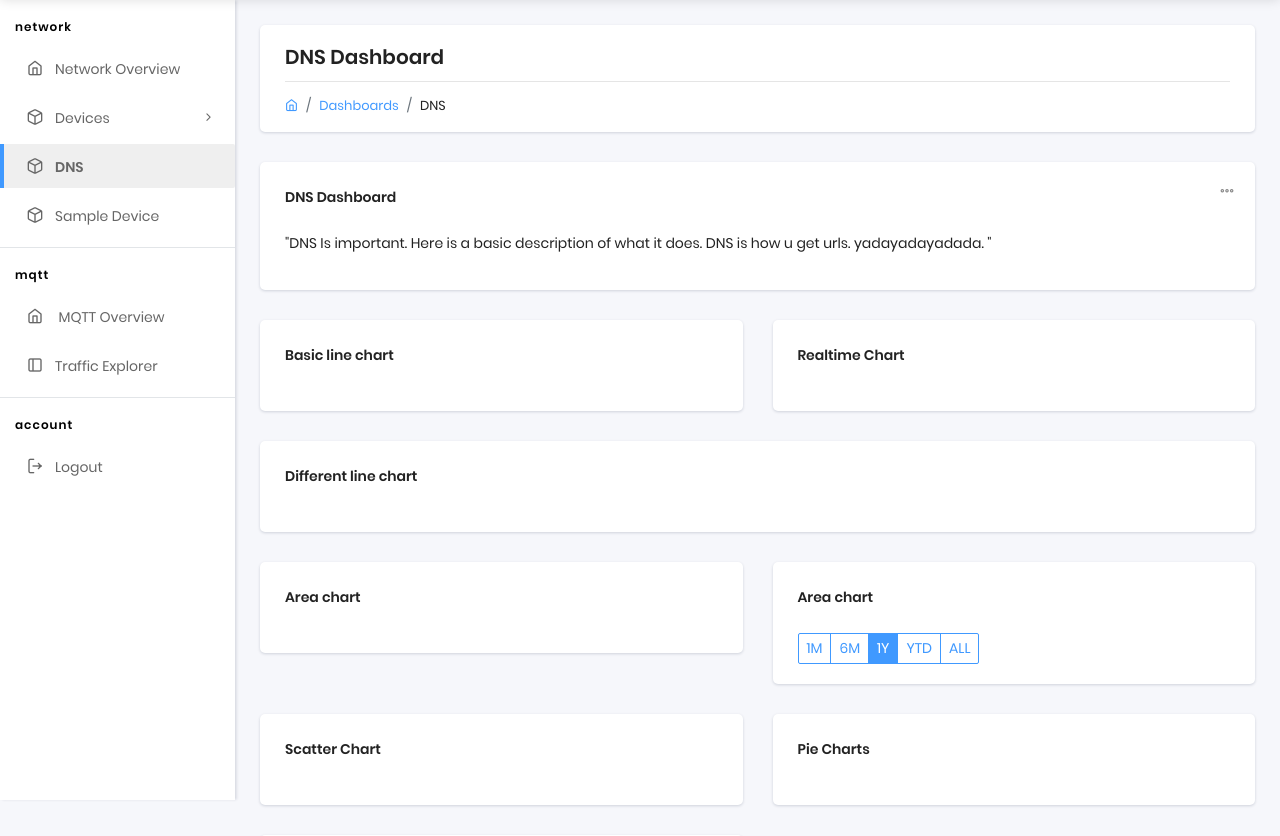
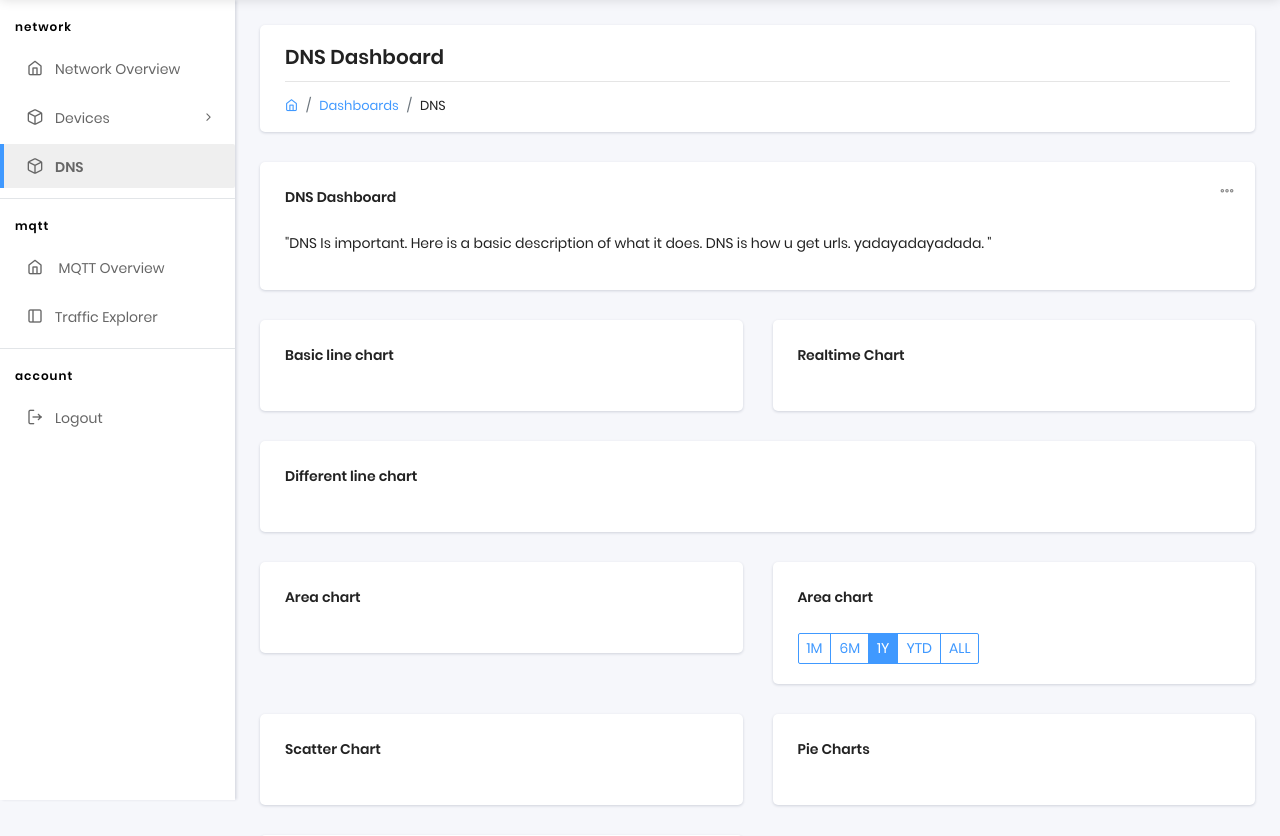
Before and after one commit to YouFoundKyle/Pi-LINk, a Django app: page /dns in a window 1280 px wide. Shown: the part 56-892 px from the top of the page. Run offline with Django 3.2, Linux system fonts and the light colour scheme; a user stored in the database is signed in; tables that the repository leaves empty hold one stand-in row (values such as "Sample post"); some libraries are stand-ins or nearby versions.

Commit message:
rm sample device

```diff
--- a/web/core/templates/includes/sidebar.html
+++ b/web/core/templates/includes/sidebar.html
@@ -25,11 +25,6 @@
 						<span class="pcoded-micon">
 						<i class="feather icon-box"></i></span><span class="pcoded-mtext">DNS</span></a>
 					</li>
-					<li class="nav-item">
-					    <a href="/device/10.1.1.11" class="nav-link ">
-						<span class="pcoded-micon">
-						<i class="feather icon-box"></i></span><span class="pcoded-mtext">Sample Device</span></a>
-					</li>
 					<li class="nav-item pcoded-menu-caption">
 						<label>MQTT</label>
 					</li>
```
